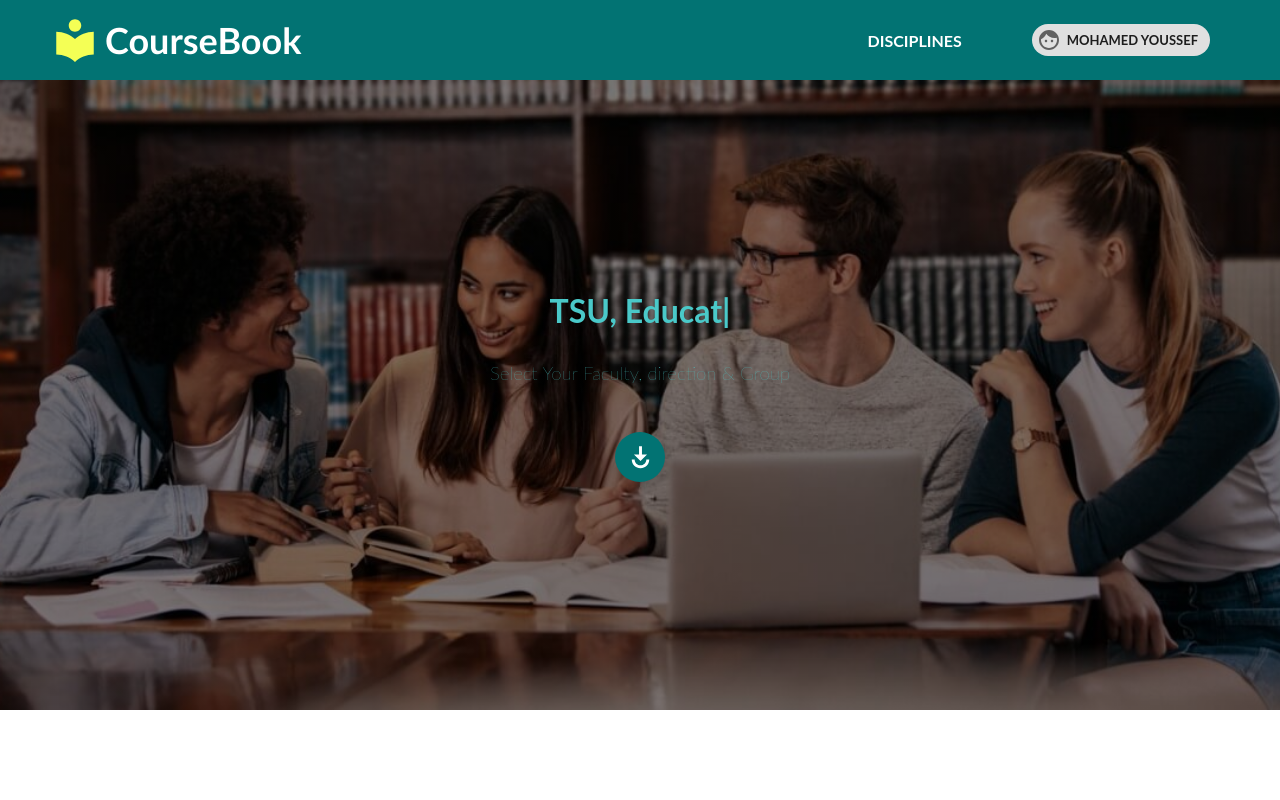
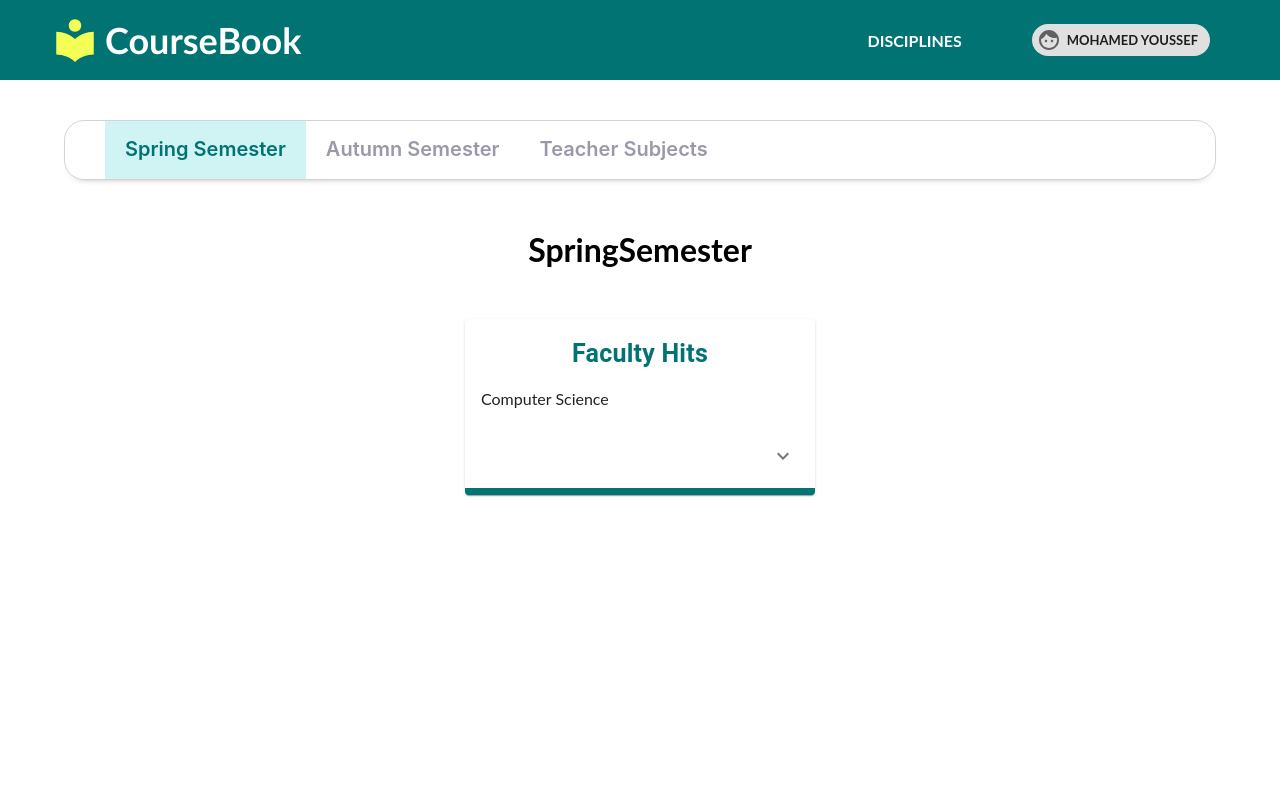
Before and after one commit to MohamedAhmed122/Eduction-Programs, a Next.js app: page /disciplines in a window 1280 px wide. Shown: the top 800 px of the page. Built offline with nearby package versions, Linux system fonts and the light colour scheme.

Commit message:
Create the Tab Func

```diff
--- a/Components/Card/Card.js
+++ b/Components/Card/Card.js
@@ -41,7 +41,7 @@ const useStyles = makeStyles((theme) => ({
   expanded:{}
 }));
 
-export default function CardItem({faculty}) {
+export default function CardItem() {
   const classes = useStyles();
   const [expanded, setExpanded] = React.useState(false);
 
@@ -53,11 +53,9 @@ export default function CardItem({faculty}) {
     <Card  style={{margin: 50, width: 350,}} className={classes.root}>
       <CardContent>
       <Typography paragraph align='center' style={{color: '#027373', fontWeight:'bold', fontSize:25}}>
-      {faculty.faculty} Faculty
+          Faculty Hits
       </Typography>
-      {faculty.directions.map(dir =>(
-          <Typography paragraph key={dir.id} >{dir.name}</Typography>
-      ))}
+        Computer Science
       </CardContent>
       <CardActions disableSpacing>
         <IconButton
@@ -75,11 +73,10 @@ export default function CardItem({faculty}) {
         <CardContent>
           <Typography paragraph>Group:</Typography>
           <div className='flex_wrap'>
-            {faculty.groups.map(group =>(
-                <Link  href={`/semester/${group.id}`}  key={group.id}>
-                  <p className='link'> {group.name} </p></Link>
-              ))
-            }
+           <p>9713</p>
+           <p>9712</p>
+           <p>9714</p>
+           <p>9715</p>
           </div>
         </CardContent>
       </Collapse>
--- /dev/null
+++ b/Components/Tab/Tab.js
@@ -0,0 +1,28 @@
+import { useState } from 'react'
+import AutumnSemester from '../../Container/Semsters/AutumnSemester'
+import SpringSemester from '../../Container/Semsters/SpringSemester'
+import TeacherSubjects from '../../Container/Semsters/TeacherSubjects'
+
+import style from './styleTab.module.css'
+
+export default function Tab() {
+
+
+    const [ activeTab, setActiveTab ] = useState(0)
+
+    return (
+        <div>
+            <ul className={style.tabs}>
+                <li></li>
+                <li onClick={()=>setActiveTab(0)} className={activeTab === 0 ? style.current : null} >Spring Semester</li>
+                <li onClick={()=>setActiveTab(1)} className={activeTab === 1 ? style.current: null } >Autumn Semester </li>
+                <li onClick={()=>setActiveTab(2)} className={activeTab === 2 ? style.current: null } >Teacher Subjects</li>
+            </ul>
+            <div>
+                {activeTab ===0 &&      <SpringSemester />}
+                {activeTab === 1 &&     <AutumnSemester />}
+                {activeTab === 2 &&     <TeacherSubjects />}
+            </div>
+        </div>
+    )
+}
--- /dev/null
+++ b/Components/Tab/styleTab.module.css
@@ -0,0 +1,33 @@
+
+.tabs{
+    width: 90%;
+    margin-left: 5%;
+    height: 60px;
+    box-shadow: 0px 5px 8px -9px rgba(0,0, 0, 0.75);
+    display: flex;
+    border-radius: 20px;
+    border: 1px solid lightgray;
+
+    /* padding: 15px 20px; */
+
+}
+
+.tabs > li{
+    padding: 20px 20px;
+    color: #9B98A9;
+    font-family: SF Pro Text;
+    font-style: normal;
+    font-weight: 600;
+    font-size: 20px;
+    line-height: 16px;
+    list-style: none;
+    cursor: pointer;
+}
+
+
+.current{
+    background-color: #d0f3f3;
+    color: #027373 !important;
+    border-bottom: 0;
+    font-weight: bold;
+}
--- /dev/null
+++ b/Container/Semsters/AutumnSemester.js
@@ -0,0 +1,10 @@
+import CardItem from "../../Components/Card/Card";
+
+export default function AutumnSemester() {
+    return (
+        <div className='flex_col' style={{marginTop: 60}}>
+            <h1>AutumnSemester</h1>
+            <CardItem />
+        </div>
+    )
+}
--- /dev/null
+++ b/Container/Semsters/SpringSemester.js
@@ -0,0 +1,11 @@
+import React from 'react'
+import CardItem from '../../Components/Card/Card'
+
+export default function SpringSemester() {
+    return (
+        <div className='flex_col' style={{marginTop: 50}}>
+            <h1>SpringSemester</h1>
+            <CardItem />
+        </div>
+    )
+}
--- /dev/null
+++ b/Container/Semsters/TeacherSubjects.js
@@ -0,0 +1,9 @@
+import React from 'react'
+
+export default function TeacherSubjects() {
+    return (
+        <div>
+            <h1 style={{ textAlign: 'center', marginTop: 100}}>TeacherSubjects</h1>
+        </div>
+    )
+}
--- a/pages/disciplines.js
+++ b/pages/disciplines.js
@@ -4,35 +4,19 @@ import PlayForWorkIcon from '@material-ui/icons/PlayForWork';
 import Typical from 'react-typical'
 
 import style from '../styles/disciplines.module.css'
+import Tab from "../Components/Tab/Tab";
 
-// pop() , push('hello to the end), shit() , unshift('add to the start')
 
 export default function disciplines() {
 
-    const handleScroll =()=> window.scrollTo({top: 700 ,behavior: 'smooth'})
 
     return (
         <>
-        <div className={style.bg}
-            style={{
-                backgroundImage: `linear-gradient( rgba(0, 01, 0, 0.5), rgba(0, 0, 0, 0.5) )
-                ,url(/assets/bg3.png)`
-            }}
-        >
-            <Typical
-                steps={['TSU', 200, 'TSU, Education Programs ', 300]}
-                loop={Infinity}
-                wrapper="h1"
-            />
-            {/* <h1>TSU, Education Programs</h1> */}
-            <h3 className={style.title}>Select Your  Faculty, direction & Group</h3>
-            <div onClick={()=> handleScroll()}  className={style.iconContainer}>
-                <PlayForWorkIcon fontSize='large' style={{color:'white'}} />
-            </div>
+        <div style={{marginTop: 120, marginBottom: 400}}>
+            <Tab />
+
         </div>
-        <div style={{marginTop:'5rem', marginBottom: '15rem'}} className='flex_wrap'>
-          {facultyData.map(faculty => <CardItems key={faculty.id} faculty={faculty} />)}
-        </div>
+
 
         </>
     )
```
Also changed, not shown: pages/semester/[id].js (deleted, +0 -31 lines), 1 other file (tests, documents, lock files or other folders).
